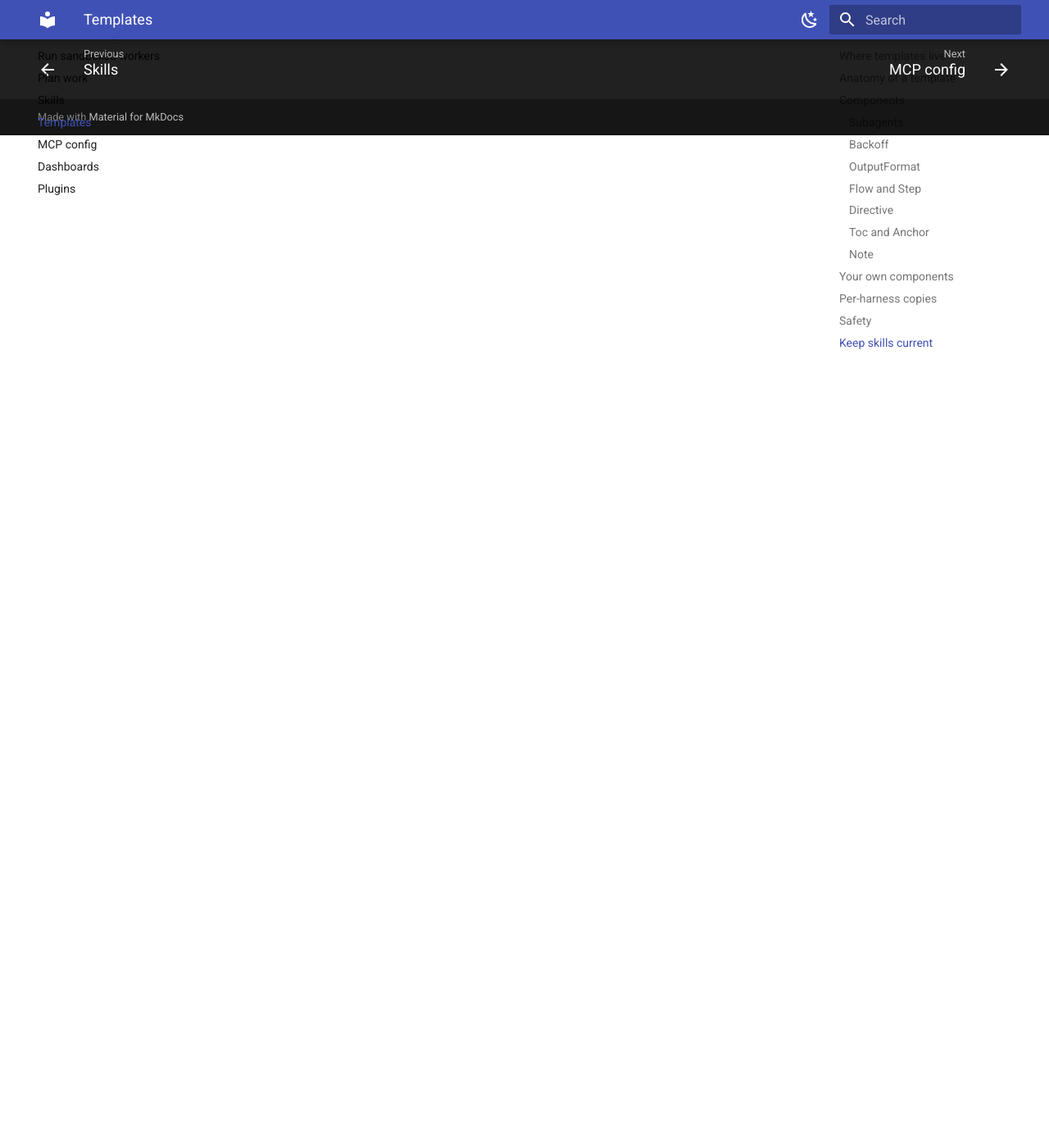
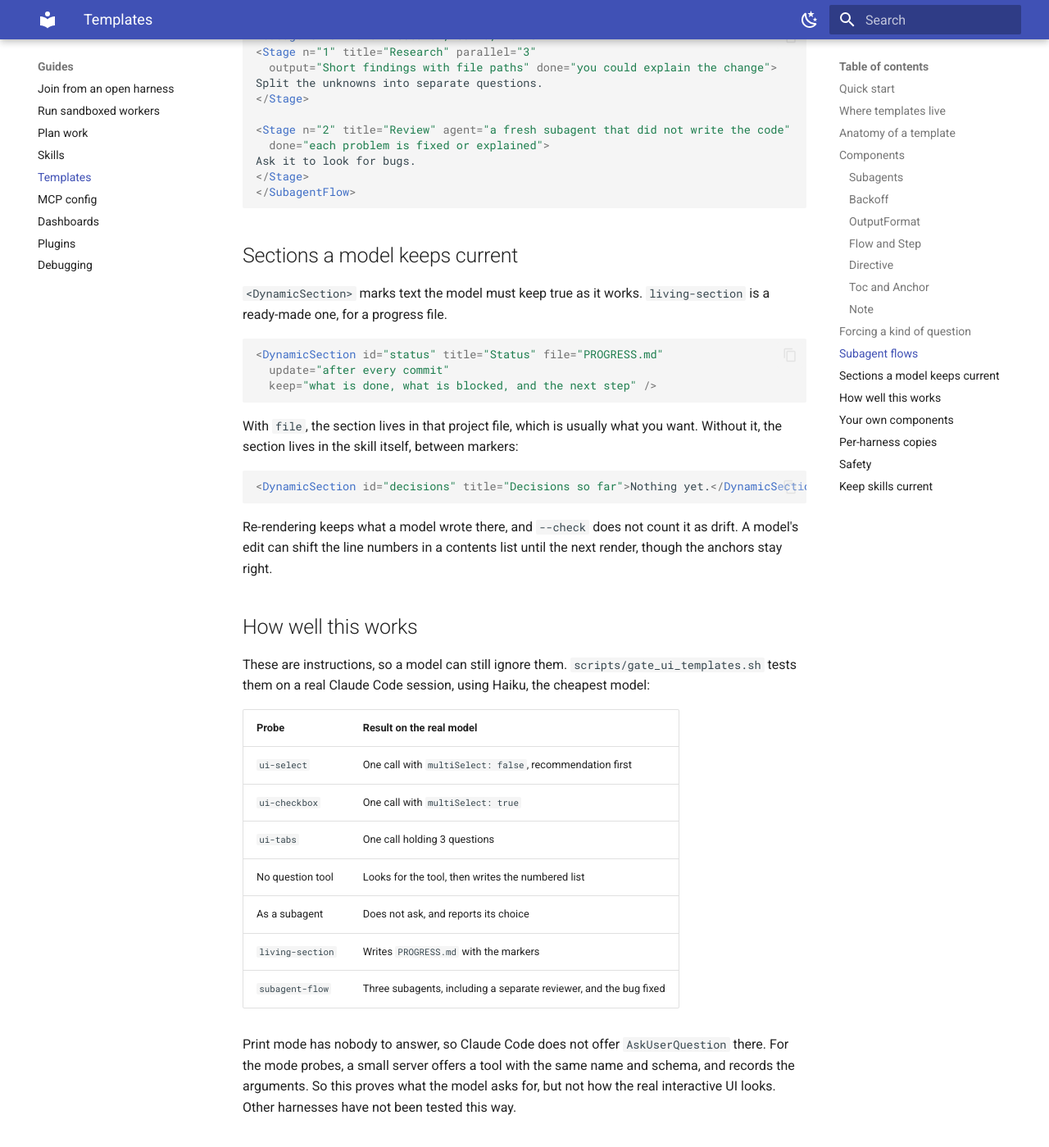
Before and after one commit to Grano22/aiculator, an MkDocs documentation site: the page built from docs/guides/templates.md, in a window 1280 px wide and 1400 px high, scrolled down 4627 px. Shown: the whole window at 82% size. Built offline with MkDocs 1.6.1 and Material for MkDocs 9.7.7, drawn with Linux system fonts in a browser that asks for light colours; the version menu is left out; some of the changed text lies outside the part shown.

Commit message:
docs: add a debugging guide, and cover the new templates
Co-Authored-By: Claude Opus 5.5 <noreply@anthropic.com>

````diff
--- a/docs/guides/templates.md
+++ b/docs/guides/templates.md
@@ -139,6 +139,105 @@ Marks a rule the model can cite by name. `level` is any word, and defaults to `m
 <Note>Something worth pointing out.</Note>
 ```
 
+## Forcing a kind of question
+
+Bundled templates tell a model which interface to use, so you get a list to select from, and not a paragraph to answer.
+
+| Template | Component | What the user sees |
+|---|---|---|
+| `ui-select` | `<AskOne>` | One choice from a list |
+| `ui-checkbox` | `<AskMany>` | Any number of choices, as checkboxes |
+| `ui-tabs` | `<AskTabs>` and `<Tab>` | Several questions in one form, with tabs |
+
+```sh
+aiculator template --install 'ui-*'
+aiculator template --install 'ui-*' --per-harness --harness claude,opencode   # Names the exact tool
+```
+
+They name the harness's real tool and settings when it has one, and that comes from each harness's docs:
+
+| Harness | Tool | Single and multiple choice |
+|---|---|---|
+| Claude Code | `AskUserQuestion` | `multiSelect` |
+| Gemini CLI | `ask_user` | `type: "choice"` and `multiSelect` |
+| OpenCode | `question` | Its docs do not state multi-select, so the skill falls back if it has none |
+| Others | None named | A numbered list, then stop and wait |
+
+Without `--per-harness`, one shared skill names all three tools, because it cannot know which harness reads it.
+
+To ask a specific question, use the components in your own template:
+
+```html
+<AskOne question="Which database?" subagent="Use SQLite, and say so in your report.">
+- PostgreSQL (Recommended): best for most apps
+- SQLite: no server to run
+</AskOne>
+
+<AskMany question="Which checks should I run?" min="1">
+- Unit tests
+- Security scan
+</AskMany>
+
+<AskTabs>
+<Tab header="Language" question="Which language?">Go, or Python</Tab>
+<Tab header="Extras" question="Which extras?" multi="true">Docker, or CI</Tab>
+</AskTabs>
+```
+
+Every question also covers two cases: a harness with no question tool, and a subagent that cannot reach the user.
+
+## Subagent flows
+
+`subagent-flow` makes a model act as an orchestrator: it runs stages in order, delegates each one, and checks each result before moving on.
+
+```html
+<SubagentFlow name="research, build, review">
+<Stage n="1" title="Research" parallel="3"
+  output="Short findings with file paths" done="you could explain the change">
+Split the unknowns into separate questions.
+</Stage>
+
+<Stage n="2" title="Review" agent="a fresh subagent that did not write the code"
+  done="each problem is fixed or explained">
+Ask it to look for bugs.
+</Stage>
+</SubagentFlow>
+```
+
+## Sections a model keeps current
+
+`<DynamicSection>` marks text the model must keep true as it works. `living-section` is a ready-made one, for a progress file.
+
+```html
+<DynamicSection id="status" title="Status" file="PROGRESS.md"
+  update="after every commit"
+  keep="what is done, what is blocked, and the next step" />
+```
+
+With `file`, the section lives in that project file, which is usually what you want. Without it, the section lives in the skill itself, between markers:
+
+```html
+<DynamicSection id="decisions" title="Decisions so far">Nothing yet.</DynamicSection>
+```
+
+Re-rendering keeps what a model wrote there, and `--check` does not count it as drift. A model's edit can shift the line numbers in a contents list until the next render, though the anchors stay right.
+
+## How well this works
+
+These are instructions, so a model can still ignore them. `scripts/gate_ui_templates.sh` tests them on a real Claude Code session, using Haiku, the cheapest model:
+
+| Probe | Result on the real model |
+|---|---|
+| `ui-select` | One call with `multiSelect: false`, recommendation first |
+| `ui-checkbox` | One call with `multiSelect: true` |
+| `ui-tabs` | One call holding 3 questions |
+| No question tool | Looks for the tool, then writes the numbered list |
+| As a subagent | Does not ask, and reports its choice |
+| `living-section` | Writes `PROGRESS.md` with the markers |
+| `subagent-flow` | Three subagents, including a separate reviewer, and the bug fixed |
+
+Print mode has nobody to answer, so Claude Code does not offer `AskUserQuestion` there. For the mode probes, a small server offers a tool with the same name and schema, and records the arguments. So this proves what the model asks for, but not how the real interactive UI looks. Other harnesses have not been tested this way.
+
 ## Your own components
 
 Create `components/Name.md` in a template directory, using Jinja2. Props become variables, and the tag's content becomes `children`. A project component with a bundled name replaces the bundled one.
@@ -167,6 +266,7 @@ aiculator template --render my-rules --for claude     # Preview one
 | `harness.id`, `harness.name` | Which harness, or `generic` |
 | `harness.has_mcp`, `harness.has_acp` | What it supports |
 | `harness.reads_agents` | Whether it reads `.agents/skills` |
+| `harness.question_tool` | Its question tool, if confirmed; empty otherwise |
 | `skill.name` | The template's name |
 | `aiculator.version` | The running version |
 
--- a/mkdocs.yml
+++ b/mkdocs.yml
@@ -79,6 +79,7 @@ nav:
       - MCP config: guides/mcp.md
       - Dashboards: guides/dashboards.md
       - Plugins: guides/plugins.md
+      - Debugging: guides/debugging.md
   - Concepts:
       - Architecture: concepts/architecture.md
       - Tasks and tiers: concepts/tasks.md
````
Also changed, not shown: CHANGELOG.md (+2 -0 lines), README.md (+6 -1 lines), docs/guides/debugging.md (added, +128 -0 lines), docs/index.md (+24 -0 lines), docs/project/status.md (+1 -0 lines), 2 other files.
